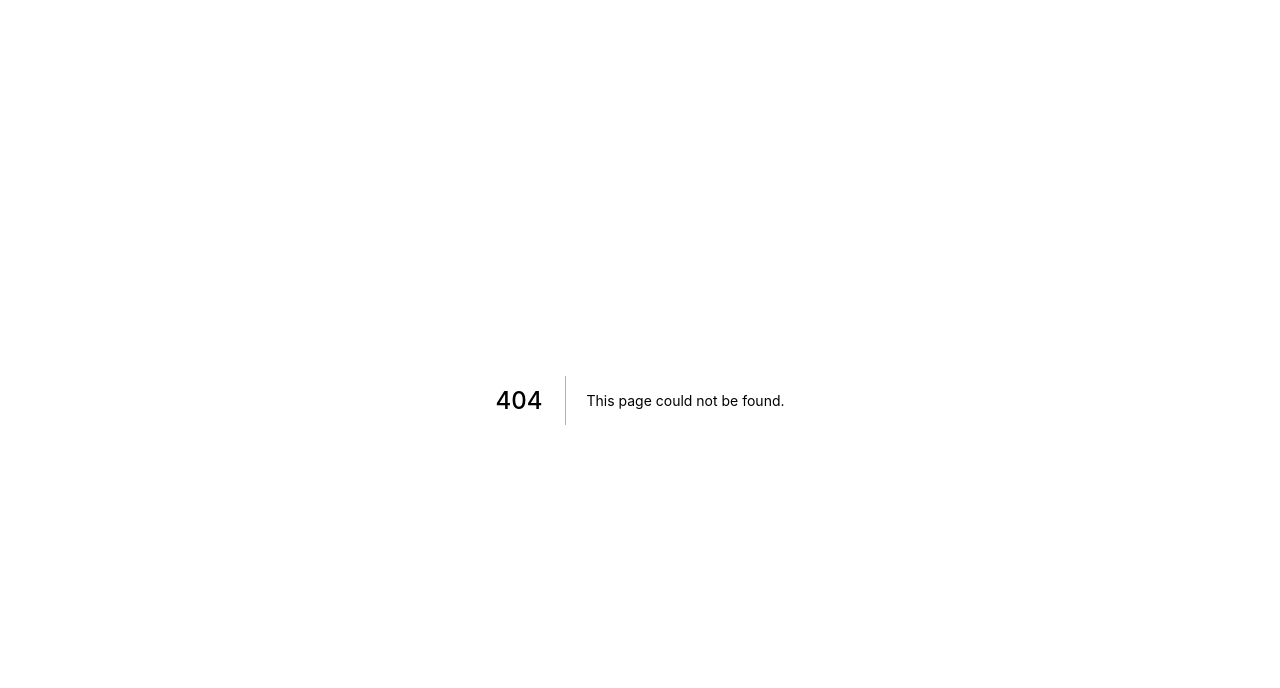
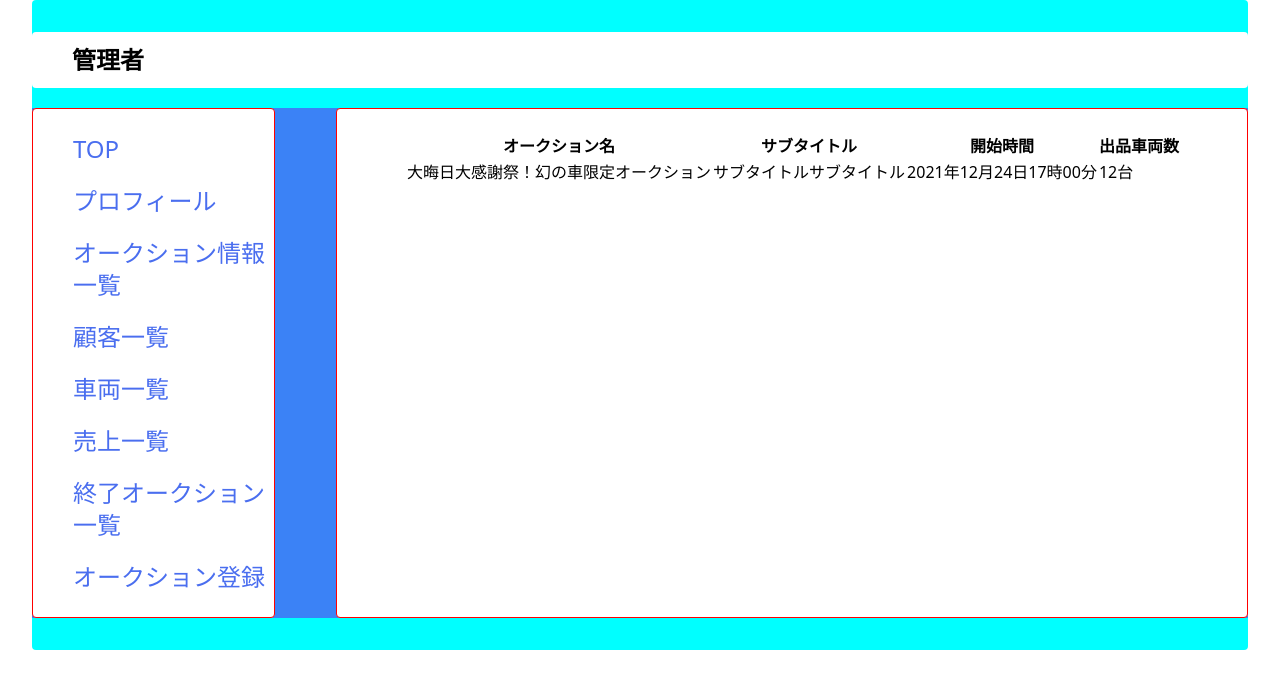
Before and after one commit to case-study07/cs-admin-frontend, a Next.js app: page /adminAuctionList in a window 1280 px wide. Before the commit this address had no page. Shown: the top 688 px of the page. Built offline with nearby package versions, Linux system fonts and the light colour scheme.

Commit message:
adminAuctionList 作成

```diff
--- /dev/null
+++ b/pages/adminAuctionList.tsx
@@ -0,0 +1,52 @@
+// import { Layout } from "components/ui";
+import { ReactNode } from "react";
+import s from "../styles/adminAuctionList .module.css";
+
+export default function adminAuctionList (): ReactNode {
+  return (
+    <div className={s.adminAuctionList}>
+      <article>
+        <h2>管理者</h2>
+      </article>
+      <div>
+        <div>
+          <nav>
+            <ul>
+              <li>TOP</li>
+              <li>プロフィール</li>
+              <li>オークション情報一覧</li>
+              <li>顧客一覧</li>
+              <li>車両一覧</li>
+              <li>売上一覧</li>
+              <li>終了オークション一覧</li>
+              <li>オークション登録</li>
+            </ul>
+          </nav>
+        </div>
+        <div>
+          <table>
+            <tbody>
+              <tr>
+                <th></th>
+                <th>オークション名</th>
+                <th>サブタイトル</th>
+                <th>開始時間</th>
+                <th>出品車両数</th>
+              </tr>
+              <tr>
+                <td>
+                  <img src="" alt="" />
+                </td>
+                <td>大晦日大感謝祭！幻の車限定オークション</td>
+                <td>サブタイトルサブタイトル</td>
+                <td>2021年12月24日17時00分</td>
+                <td>12台</td>
+              </tr>
+            </tbody>
+          </table>
+        </div>
+      </div>
+    </div>
+  );
+}
+// adminAuctionList .Layout = Layout;
--- /dev/null
+++ b/styles/adminAuctionList .module.css
@@ -0,0 +1,49 @@
+.adminAuctionList{
+    width: 95%;
+    /* border: 2px solid red; */
+    @apply bg-white mx-auto rounded py-8;
+    background-color: aqua;
+
+    & > article{
+        @apply bg-white py-3 mb-5 rounded;
+
+        & h2{
+            @apply text-2xl pl-10 font-bold;
+        }
+    }
+
+    & > div{
+        @apply bg-blue-500 flex justify-between;
+
+        & > div:nth-of-type(1){
+            border:1px solid red;
+            @apply bg-white w-1/5 rounded;
+
+            & nav{
+                @apply my-6;
+            }
+
+            & ul{
+                @apply flex flex-col gap-5 items-start pl-10;
+
+                & li{
+                    @apply text-2xl text-link-color;
+                }
+            }
+        }
+
+        & > div:nth-of-type(2){
+            border: 1px solid red;
+            @apply bg-white w-3/4 rounded;
+
+            & table{
+                @apply mx-auto mt-6;
+
+                & img{
+                    @apply mx-auto;
+                }
+            }
+        }
+    }
+
+}
```
